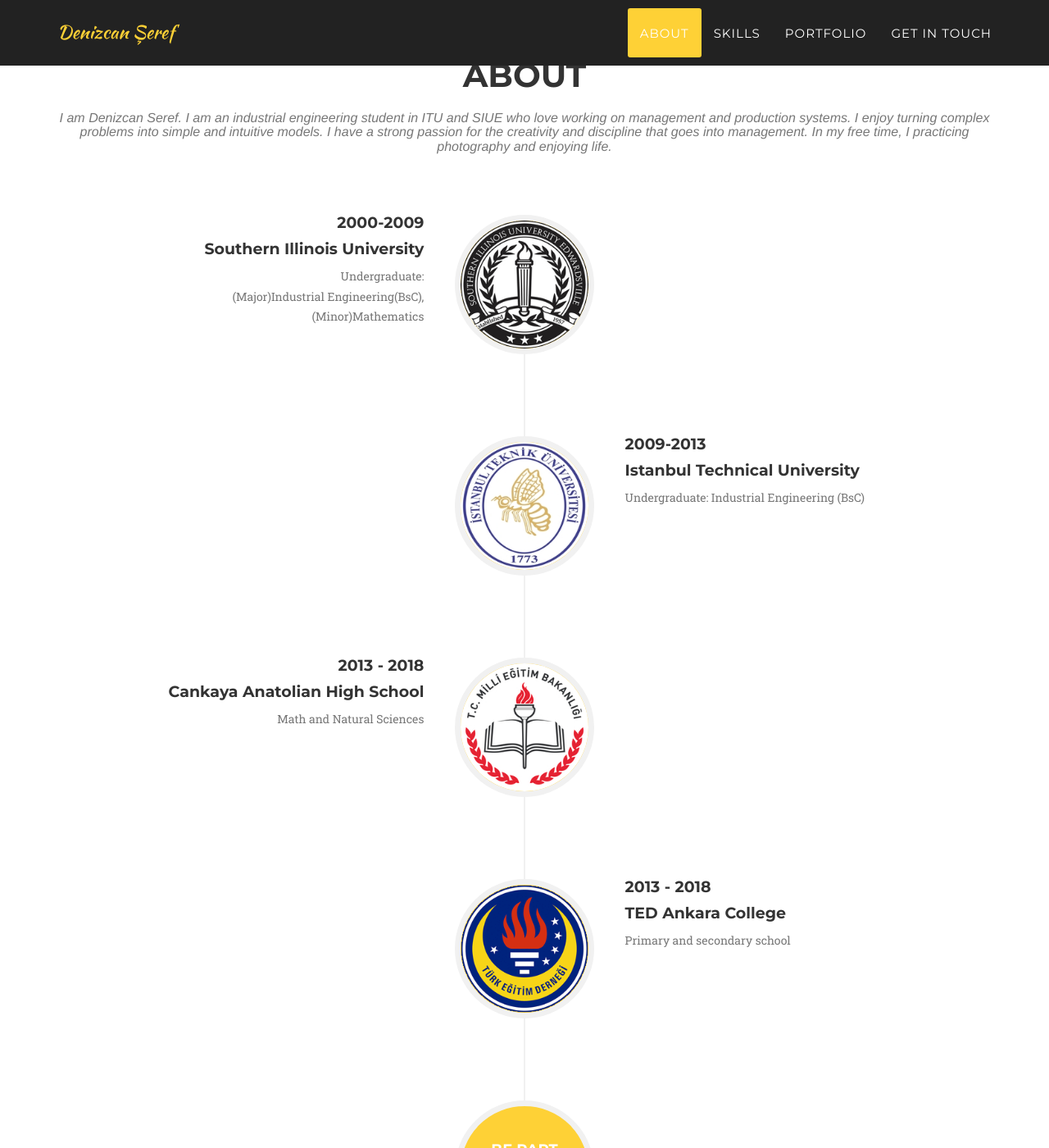
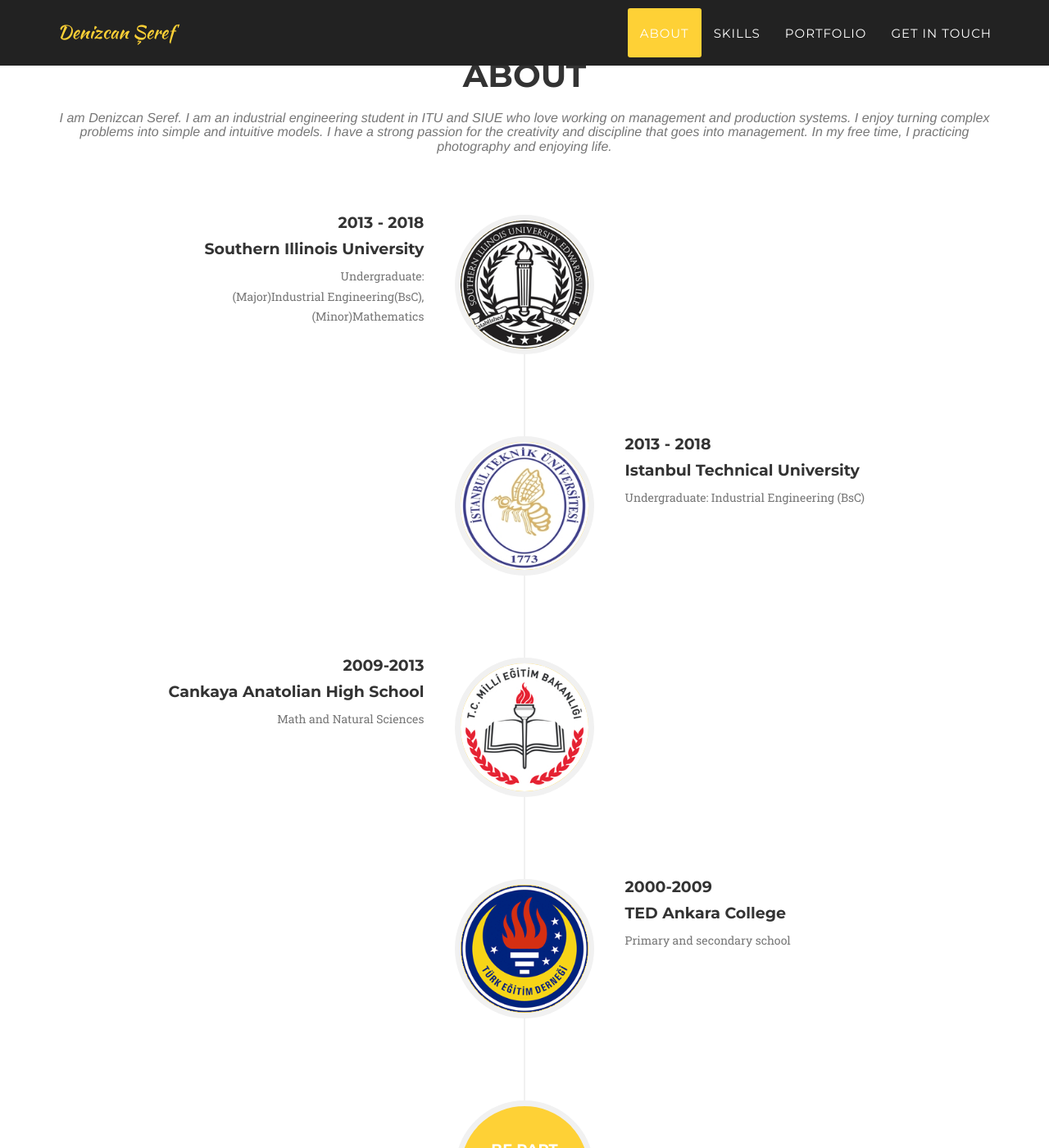
Before and after one commit to denizcanseref/denizcanseref.github.io, a Jekyll site: the page built from index.html, in a window 1280 px wide and 1400 px high, scrolled down 913 px. Shown: the whole window at 82% size. Built offline with Jekyll 4.4.1, drawn with Linux system fonts in a browser that asks for light colours; some web fonts are replaced; part of the change alters nothing that is shown.

Commit message:
date update

```diff
--- a/_includes/about.html
+++ b/_includes/about.html
@@ -18,7 +18,7 @@ management. In my free time, I practicing photography and enjoying life.</h3>
                             </div>
                             <div class="timeline-panel">
                                 <div class="timeline-heading">
-                                    <h4>2000-2009</h4>
+                                    <h4>2013 - 2018</h4>
                                     <h4 class="subheading">Southern Illinois University</h4>
                                 </div>
                                 <div class="timeline-body">
@@ -32,7 +32,7 @@ management. In my free time, I practicing photography and enjoying life.</h3>
                             </div>
                             <div class="timeline-panel">
                                 <div class="timeline-heading">
-                                    <h4>2009-2013</h4>
+                                    <h4>2013 - 2018</h4>
                                     <h4 class="subheading">Istanbul Technical University</h4>
                                 </div>
                                 <div class="timeline-body">
@@ -46,7 +46,7 @@ management. In my free time, I practicing photography and enjoying life.</h3>
                             </div>
                             <div class="timeline-panel">
                                 <div class="timeline-heading">
-                                    <h4>2013 - 2018</h4>
+                                    <h4>2009-2013</h4>
                                     <h4 class="subheading">Cankaya Anatolian High School</h4>
                                 </div>
                                 <div class="timeline-body">
@@ -60,7 +60,7 @@ management. In my free time, I practicing photography and enjoying life.</h3>
                             </div>
                             <div class="timeline-panel">
                                 <div class="timeline-heading">
-                                    <h4>2013 - 2018</h4>
+                                    <h4>2000-2009</h4>
                                     <h4 class="subheading">TED Ankara College</h4>
                                 </div>
                                 <div class="timeline-body">
```
